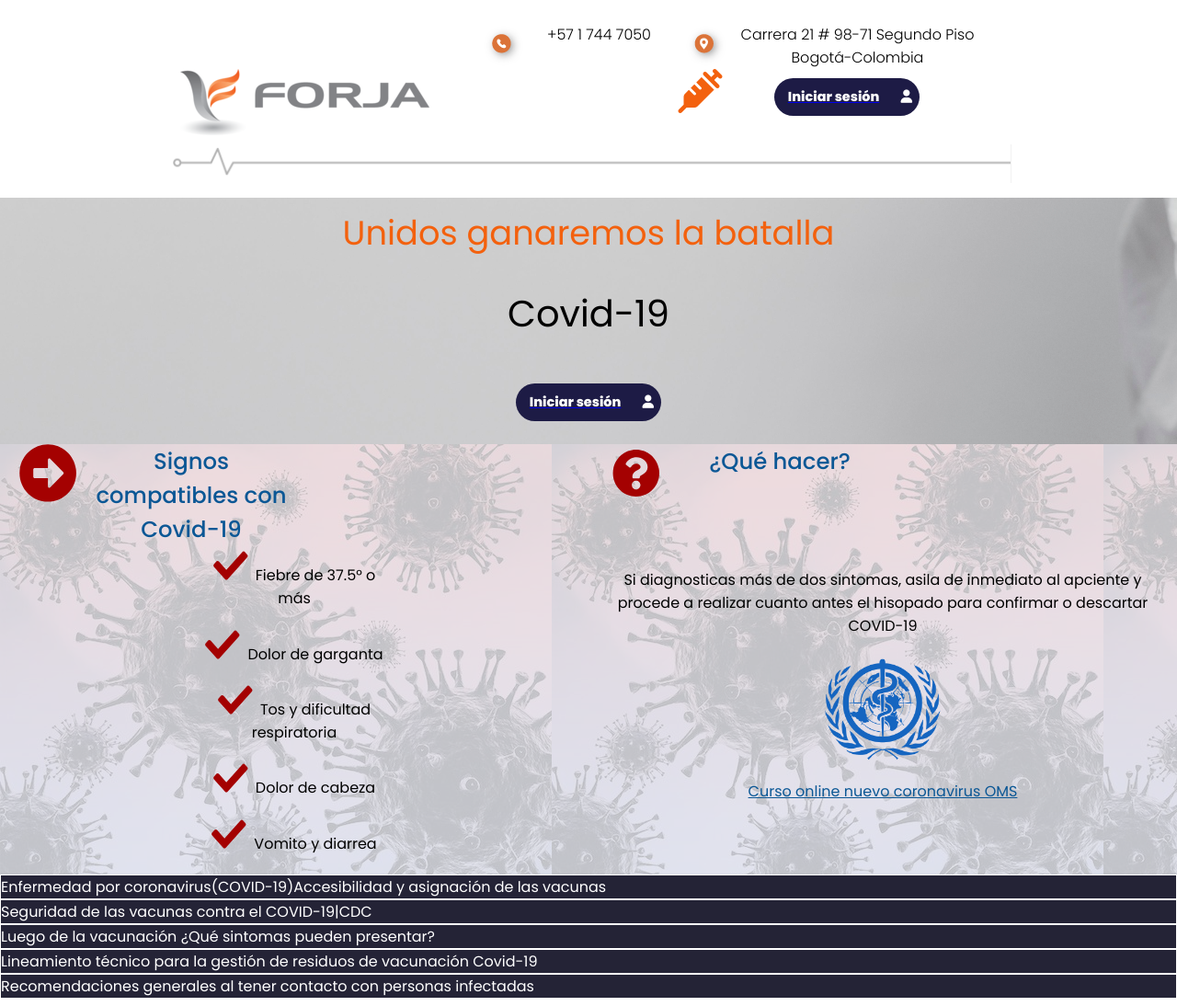
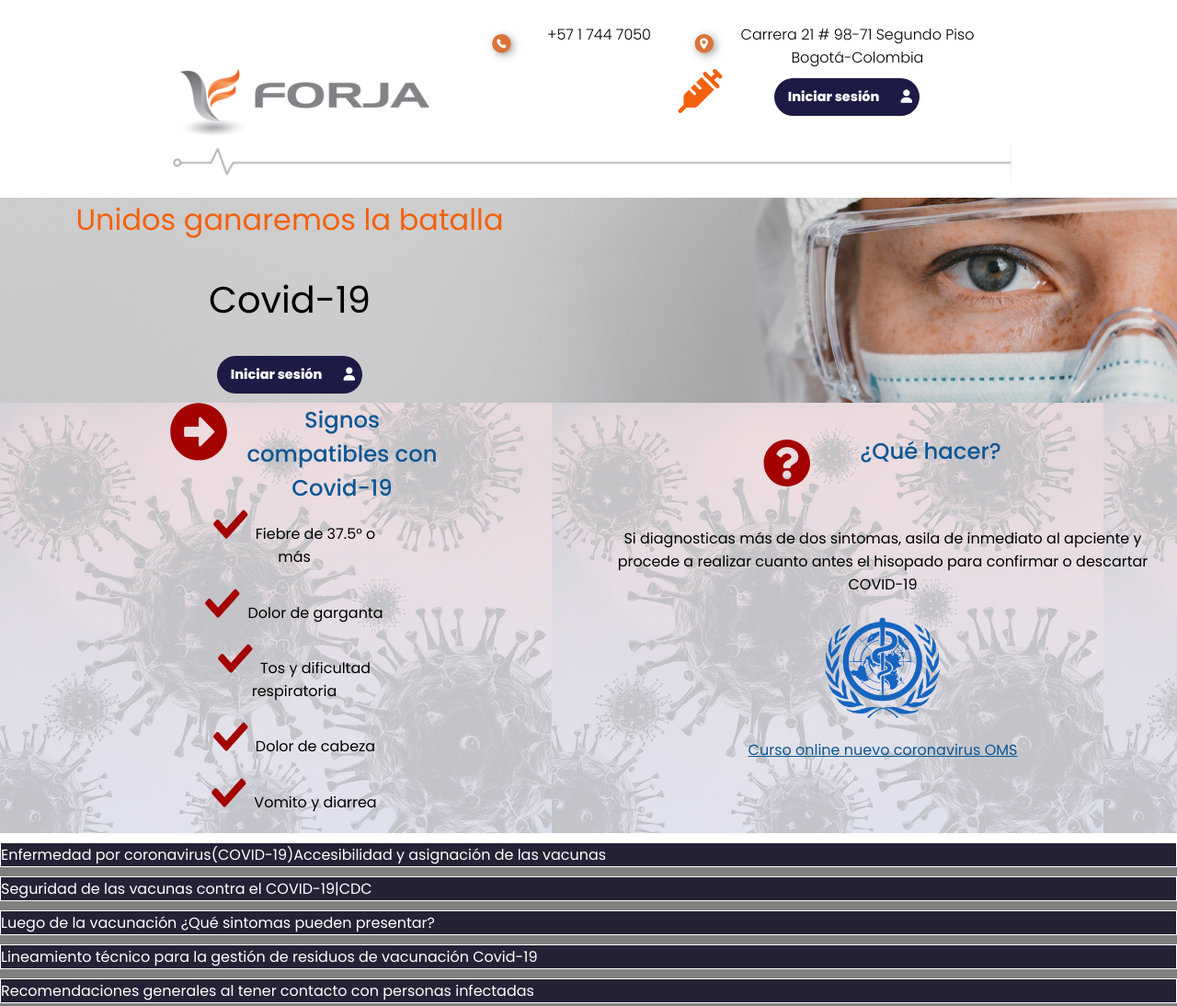
Before and after one commit to Milakmila/Forja-empresas-m3, a plain HTML site: page index.html in a window 1280 px wide. Shown: the top 1094 px of the page at 92% size. Drawn offline with Linux system fonts and the light colour scheme; some icons are missing.

Commit message:
Update css of interfaces

```diff
--- a/css/index.css
+++ b/css/index.css
@@ -29,6 +29,7 @@ header{
 }
 button{
     font-family:'Poppins', sans-serif;
+    text-decoration: none;
 
 }
 
@@ -81,6 +82,9 @@ button{
     grid-area:"boton" ;
     justify-self: center;
 
+}
+.boton a{
+    text-decoration: none;
 }
 .botonprincipal{
     margin: 10px ;
@@ -147,9 +151,9 @@ button{
 .texto{
     display: grid;
     grid-template-rows: repeat(3,1fr);
-    gap: 20px;
+    gap: 0px;
     background-image: url(../imagenes/2.\ medico.png);
-    background-size: contain;
+    background-size: 100%;
     background-repeat: no-repeat;
 
 }
@@ -165,7 +169,9 @@ button{
         font-weight: 400;
         text-align: center;
     }
-
+.ubicacionbtn{
+    justify-self: center;
+}
 
 
 #infos{
@@ -189,6 +195,7 @@ button{
     grid-template-columns: 5em 10em;
     font-size: 1.2em;
     justify-self: center;
+    align-self: center;
 
 }
     .subtitulos h3{
@@ -259,8 +266,10 @@ button{
     text-align: center;
     background-color: #242336;
     color: white;
+    margin: 10px 0px;
 
 }
+
 
 .blanco{
     background-color: white;
@@ -317,21 +326,7 @@ button{
         grid-template-columns: 50px 280px;
 
     }
-    .texto{
-        display: grid;
-        grid-template-rows: repeat(3,1fr);
-        gap: 20px;
-        background-image: url(../imagenes/2.\ medico.png);
-        background-size:auto;
-    }
-    .texto h2{
-        font-size: 2.3em;
-        text-align: ;
-        margin: 10px;
-    }
-    .texto h1{
-        font-size: 2.5em;
-    }
+
     .abajo{
         display: none;
         position: relative;
@@ -343,16 +338,18 @@ button{
         grid-row: 3;
 
     }
-
+    .texto{
+        gap: 20px;
+    }
     #infos{
         grid-template-areas:
             "signos quehacer";
             grid-template-columns: 50% 50%;
     }
     .subtitulos{
-        grid-template-columns: 5em 10em;
+
         font-size: 1.3em;
-        justify-self: left;
+
 
     }
 
@@ -400,13 +397,21 @@ button{
         grid-column: 3;
         grid-row: 1;
     }
+
     }
     .texto{
+        grid-template-columns: repeat(2,1fr);
+        grid-template-rows: repeat(3, 1fr);
         text-align: center;
         font-size: 1em;
     }
     .texto h1{
         grid-column: 1 ;
+    }
+    .ubicacionbtn{
+        grid-row: 3;
+        grid-column: 1;
+        justify-self: center;
     }
     .franja{
         grid-column: 1;
```
Also changed, not shown: css/dashboard.css (+18 -12 lines), css/pacientes.css (+32 -20 lines), css/registro.css (+16 -12 lines).
